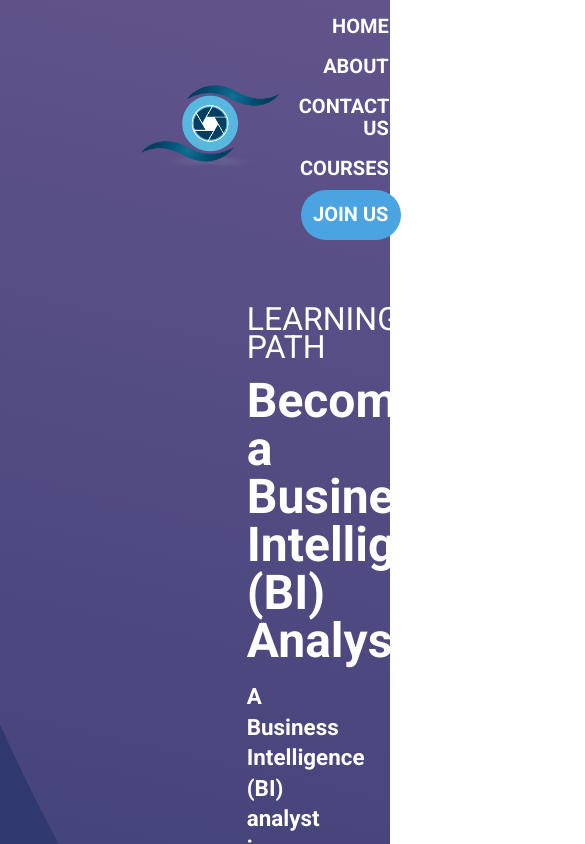
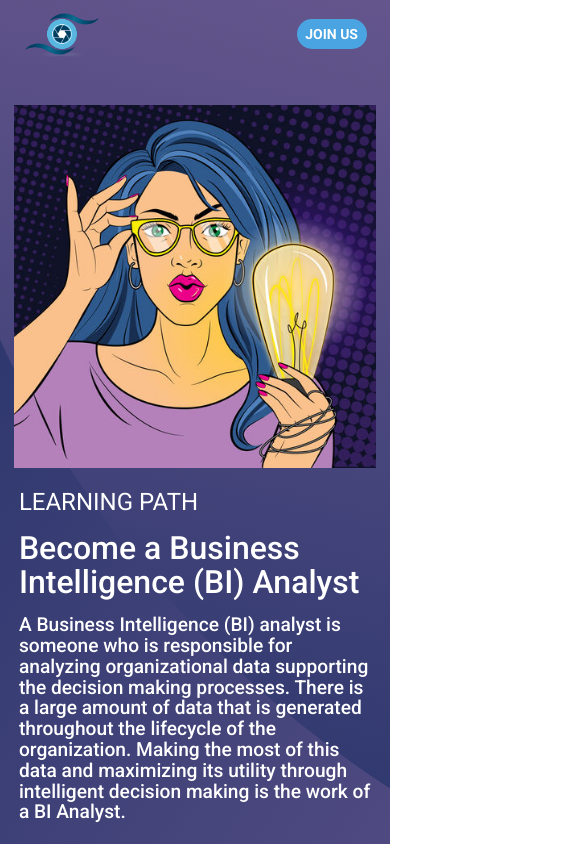
Before and after one commit to arzaw/Dyrac-frontent, an Angular app: page / in a window 390 px wide. Shown: the top 844 px of the page, 585 px wide, since content can reach past the window. Built offline with nearby package versions, Linux system fonts and the light colour scheme.

Commit message:
responsive

```diff
--- a/src/app/app.component.html
+++ b/src/app/app.component.html
@@ -3,10 +3,7 @@
     <a href="#"><img src="../assets/logo.png" alt=""></a>
     <div class="nav-links">
       <ul>
-        <li><a href="#">HOME</a></li>
-        <li><a href="#">ABOUT</a></li>
-        <li><a href="#">CONTACT US</a></li>
-        <li><a href="#">COURSES</a></li>
+       <!-- <li><a href="#">HOME</a></li>-->
         <button class="rounded-pill button"><a href="#">JOIN US</a></button>
 
       </ul>
@@ -14,7 +11,7 @@
   </nav>
 
   <div class="row dyrac">
-    <div class="col-sm-4"><img src="../assets/Intro.jpg" alt=""></div>
+    <div class="col-sm-4 avtar"><img src="../assets/Intro.jpg" alt=""></div>
     <div class="col-sm-8">
       <div class="intro">
         <h3>LEARNING PATH</h3>
--- a/src/app/app.component.scss
+++ b/src/app/app.component.scss
@@ -520,3 +520,67 @@ div.copy{
     margin-top: 2.5cm;
     font-weight: bolder;
 }
+
+@media screen and (max-width: 480px){
+    div.relative1{
+        display: none;
+    }
+
+    *{
+        width: 100%;
+    }
+    .header{
+        width: 100vw;
+    }
+
+    nav{
+        margin-left: 0cm;
+        margin-right: 0cm;
+    }
+
+    nav img{
+        width: 80px;
+    }
+    .nav-links ul button a{
+        color: white;
+        text-decoration: none;
+        font-size: 14px;
+        font-weight: 700;
+    }
+    .button{
+        background: #4aa4e2;
+        border-width: 0ch;
+        width: 70px;
+        height: 30px;
+    }
+    .dyrac{
+        margin-left: auto;
+        margin-right: auto ;
+        margin-top: 1cm;
+    }
+    div.avtar{
+        text-align: center;
+    }
+    h3{
+        color:white;
+        font-size: 1.5rem;
+    }
+    h1{
+        color: white;
+        font-size: 2rem;
+        line-height: 2.1rem;
+        font-weight: 500;
+    }
+    div.intro{
+        margin-left: auto;
+        margin-right: auto;
+        padding-left: 0.5cm;
+        padding-right: 0.5cm;
+    }
+    .intro p{
+        color: white;
+        font-size: 1.2rem;
+        font-weight: 500;
+        line-height: 1.3rem;
+    }
+}
```
